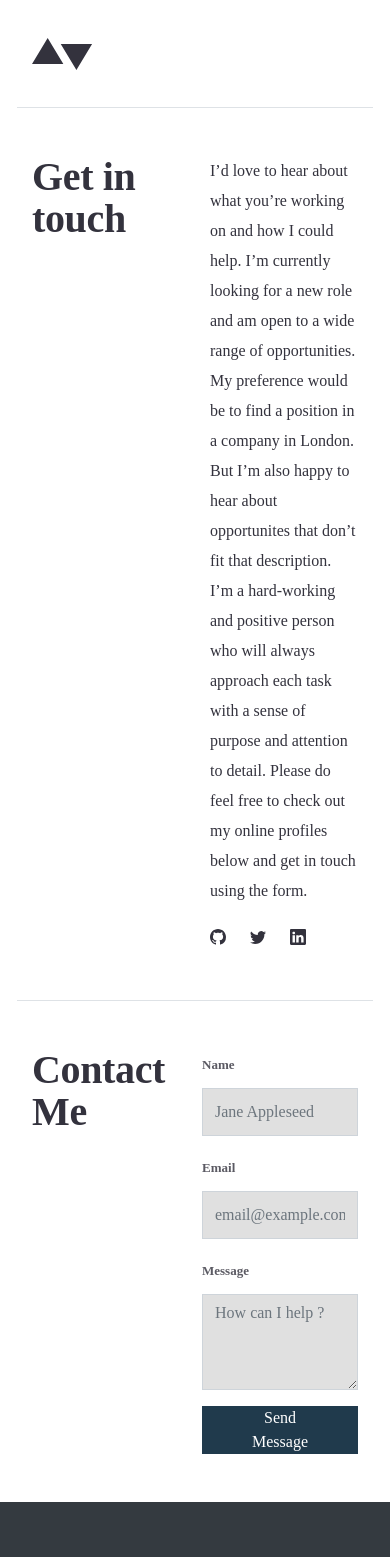
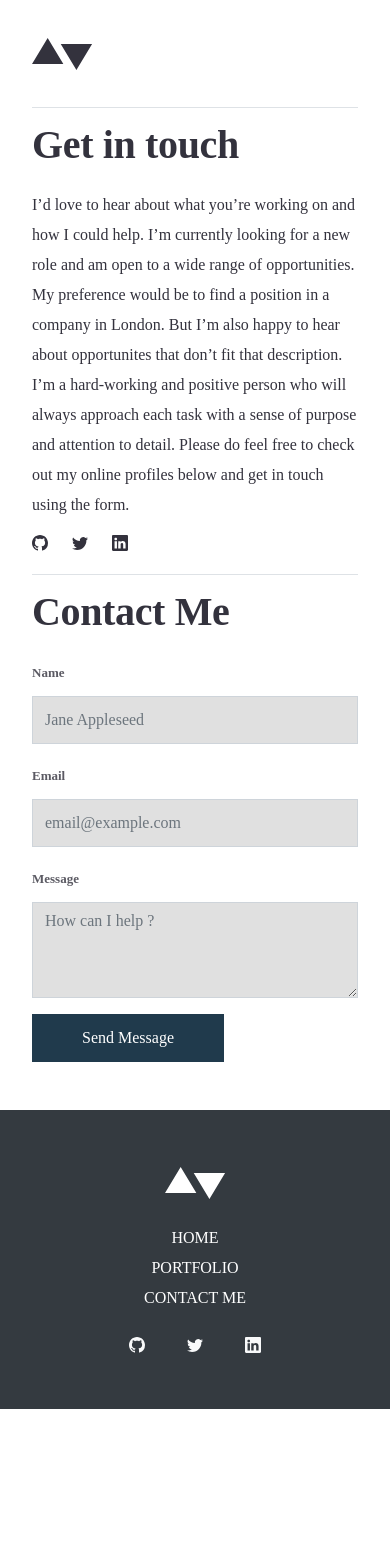
Before and after one commit to hermannleboss/portfolio_nuxt, a Nuxt app: page /contact-page in a window 390 px wide. Shown: the top 1557 px of the page. After the commit the page ends 1409 px from the top, so only its background shows below. Built offline with nearby package versions, Linux system fonts and the light colour scheme.

Commit message:
responsiv contact page

```diff
--- a/pages/contact-page.vue
+++ b/pages/contact-page.vue
@@ -1,11 +1,11 @@
 <template>
   <div class="custom-container-fluid">
-    <div class="row border-top py-5">
-      <div class="col">
+    <div class="row row-cols-1 row-cols-sm-2 border-top p-0 m-0 ">
+      <div class="col p-0 py-3">
         <h2>Get in touch</h2>
       </div>
-      <div class="col">
-        <p>I’d love to hear about what you’re working on and how I could help. I’m currently looking for a new role and
+      <div class="col p-0 pb-3">
+        <p class="m-0 pb-2">I’d love to hear about what you’re working on and how I could help. I’m currently looking for a new role and
           am open to a wide range of opportunities. My preference would be to find a position in a company in London.
           But I’m also happy to hear about opportunites that don’t fit that description. I’m a hard-working and positive
           person who will always approach each task with a sense of purpose and attention to detail. Please do feel free
@@ -19,22 +19,20 @@
       </div>
     </div>
 
-    <div class="row border-top py-5">
-      <div class="col">
+    <div class="row row-cols-1 row-cols-sm-2 border-top p-0 m-0 pb-5">
+      <div class="col p-0 py-3">
         <h2>Contact Me</h2>
       </div>
-      <div class="col">
+      <div class="col p-0">
         <b-form>
           <b-form-group>
             <label for="name">Name</label>
             <b-form-input placeholder="Jane Appleseed"/>
           </b-form-group>
-
           <b-form-group>
             <label for="Email">Email</label>
             <b-form-input placeholder="email@example.com"/>
           </b-form-group>
-
           <b-form-group>
             <label for="name">Message</label>
             <b-form-textarea placeholder="How can I help ?"/>
```
